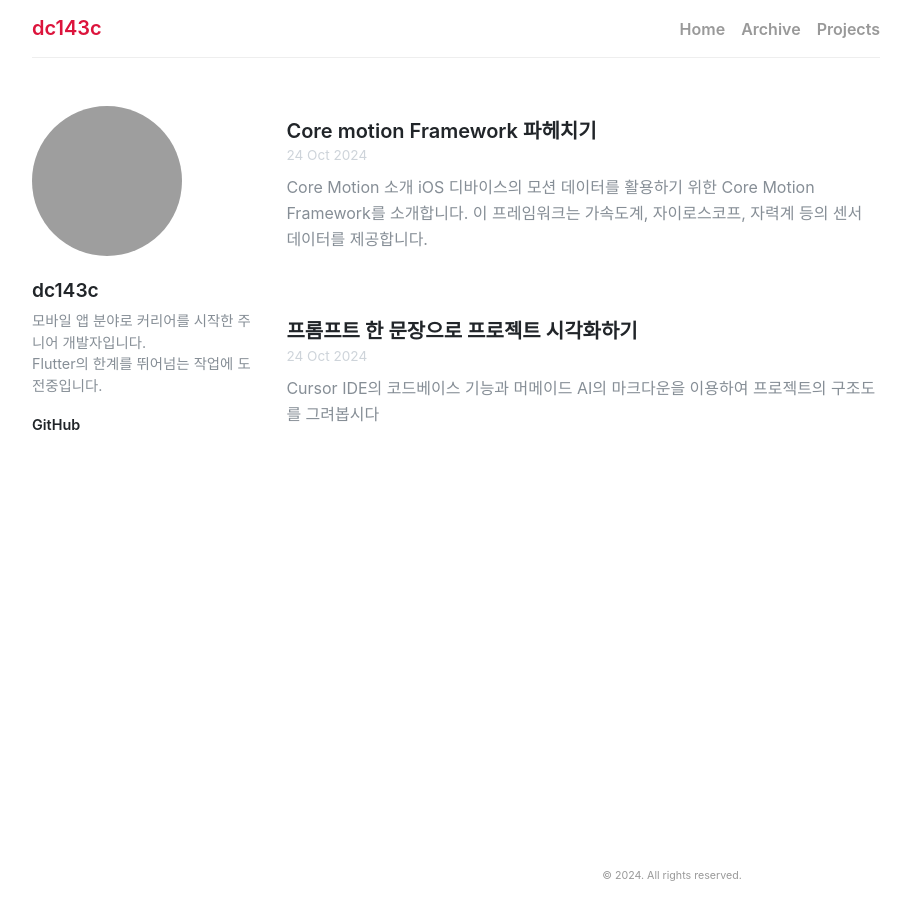
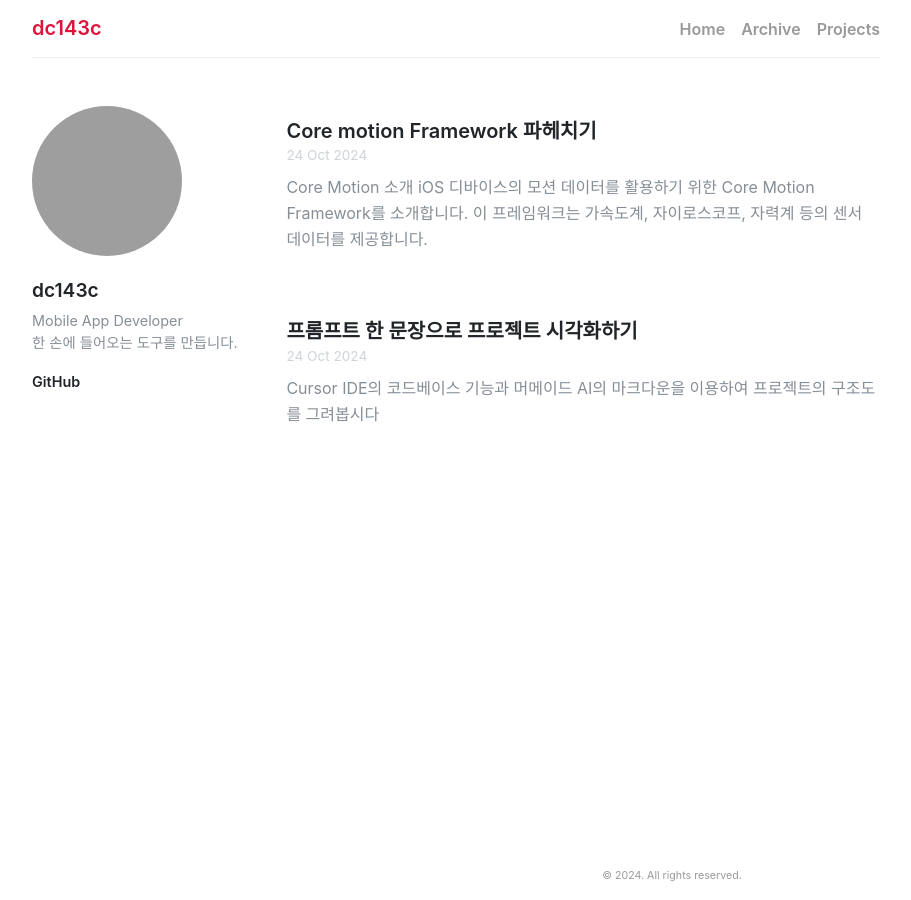
Before and after one commit to dc143cDev/dc143cDev.github.io, a Jekyll site: the page built from index.html, in a window 1280 px wide. Shown: the whole page, without its empty margins (184-1095 px from the left). Built offline with Jekyll 4.4.1, drawn with Linux system fonts in a browser that asks for light colours; some web fonts are replaced; grey boxes are pictures that could not be loaded.

Commit message:
포스팅 검토. bio 수정

```diff
--- a/_config.yml
+++ b/_config.yml
@@ -9,7 +9,7 @@ permalink: pretty
 
 author:
   name: dc143c
-  bio: 모바일 앱 분야로 커리어를 시작한 주니어 개발자입니다.<br>Flutter의 한계를 뛰어넘는 작업에 도전중입니다.
+  bio: Mobile App Developer<br>한 손에 들어오는 도구를 만듭니다.
   github: https://github.com/dc143cDev
   email: devc143c@gmail.com
 
```
Also changed, not shown: _posts/2024-10-21-cursor-ide.md (+1 -1 lines).
